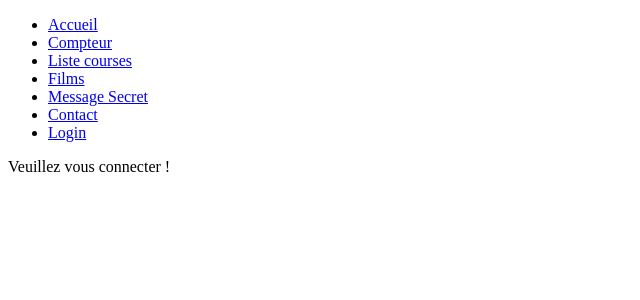
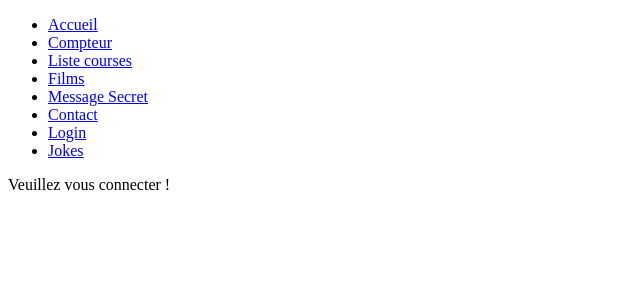
Before and after one commit to Thaisrr/booster-vue-exo, a Vue app: page / in a window 1280 px wide. Shown: the top 300 px of the page, without its empty margins (0-640 px from the left). Built offline with nearby package versions, Linux system fonts and the light colour scheme.

Commit message:
corrigé joke

```diff
--- a/package.json
+++ b/package.json
@@ -8,6 +8,7 @@
     "lint": "vue-cli-service lint"
   },
   "dependencies": {
+    "axios": "^1.7.4",
     "core-js": "^3.8.3",
     "pinia": "^2.2.2",
     "vee-validate": "^4.13.2",
--- a/src/components/MyNav.vue
+++ b/src/components/MyNav.vue
@@ -26,6 +26,9 @@
     <li>
       <RouterLink to="./login">Login</RouterLink>
     </li>
+    <li>
+      <RouterLink to="./joke">Jokes</RouterLink>
+    </li>
   </ul>
 </nav>
 </template>
--- /dev/null
+++ b/src/composables/useJoke.js
@@ -0,0 +1,18 @@
+import {ref} from "vue";
+import axios from "axios";
+
+export function useJoke() {
+const API = 'https://v2.jokeapi.dev/joke/Programming?blacklistFlags=nsfw,religious,political,racist,sexist,explicit';
+const joke = ref('');
+async function getJoke() {
+    try {
+        const res = await axios.get(API);
+        joke.value = res.data;
+    } catch (e) {
+        console.log(e);
+    }
+}
+
+return {joke, getJoke}
+
+}
--- /dev/null
+++ b/src/pages/JokeComponent.vue
@@ -0,0 +1,24 @@
+<script setup>
+import {useJoke} from "@/composables/useJoke";
+
+const {joke, getJoke} = useJoke();
+</script>
+
+<template>
+  <h1>Des blagues</h1>
+
+  <div v-if="joke">
+    <p>{{joke.joke || joke.setup}}</p>
+    <p v-if="joke.delivery">{{joke.delivery}}</p>
+
+
+  </div>
+  <p>
+    <button @click="getJoke()">Nouvelle blague</button>
+  </p>
+
+</template>
+
+<style scoped>
+
+</style>
--- a/src/router/index.js
+++ b/src/router/index.js
@@ -6,6 +6,7 @@ import SecretMessage from "@/pages/SecretMessage.vue";
 import ContactForm from "@/pages/ContactForm.vue";
 import HomeComponent from "@/pages/HomeComponent.vue";
 import LoginComponent from "@/pages/LoginComponent.vue";
+import JokeComponent from "@/pages/JokeComponent.vue";
 
 const router = createRouter({
     history: createWebHistory(),
@@ -16,7 +17,8 @@ const router = createRouter({
         {path: '/movies', component: ListeFilm},
         {path: '/secret', component: SecretMessage},
         {path: '/contact', component: ContactForm},
-        {path: '/login', component: LoginComponent}
+        {path: '/login', component: LoginComponent},
+        {path: '/joke', component: JokeComponent}
     ]
 });
 
```
Also changed, not shown: 1 other file (tests, documents, lock files or other folders).
